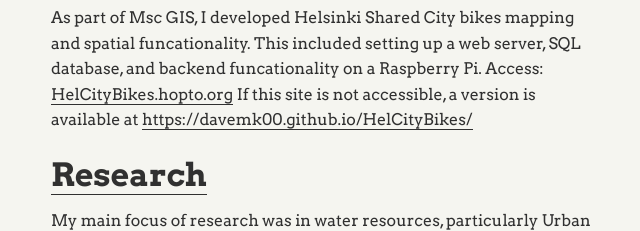
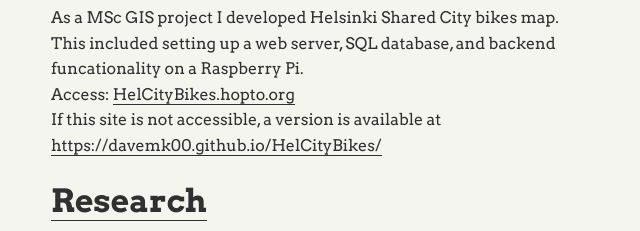
Before and after one commit to davemk00/Portfolio, a plain HTML site: page index.html in a window 1280 px wide. Shown: the part 574-805 px from the top of the page, without its empty margins (317-957 px from the left). Drawn offline with Linux system fonts and the light colour scheme.

Commit message:
Update index.html

```diff
--- a/index.html
+++ b/index.html
@@ -68,8 +68,9 @@
         <h2><a href="https://davemk00.github.io/Portfolio/post/gis/">GIS</a></h2>
 <div>
 
-    <p>As part of Msc GIS, I developed Helsinki Shared City bikes mapping and spatial funcationality. This included setting up a web server, SQL database, and backend funcationality on a Raspberry Pi. Access: <a href="https://HelCityBikes.hopto.org/">HelCityBikes.hopto.org</a>
-      If this site is not accessible, a version is available at <a href="https://davemk00.github.io/HelCityBikes/">https://davemk00.github.io/HelCityBikes/</a></p>
+    <p>As a MSc GIS project I developed Helsinki Shared City bikes map. This included setting up a web server, SQL database, and backend funcationality on a Raspberry Pi.
+    </br>Access: <a href="https://HelCityBikes.hopto.org/">HelCityBikes.hopto.org</a>
+    </br>If this site is not accessible, a version is available at <a href="https://davemk00.github.io/HelCityBikes/">https://davemk00.github.io/HelCityBikes/</a></p>
 
 
 </div>
```
